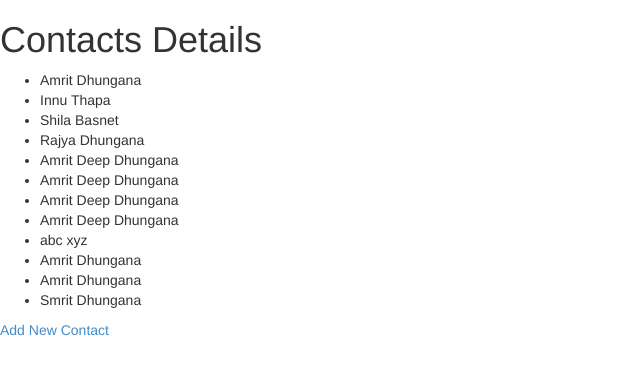
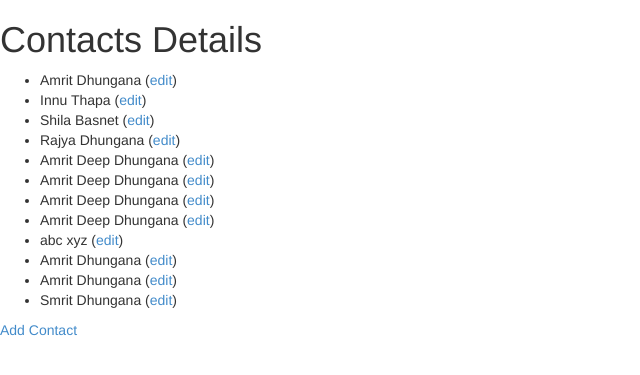
Before and after one commit to amritdeep/addressbook, a Django app: page / in a window 1280 px wide. Shown: the top 375 px of the page, without its empty margins (0-640 px from the left). Run offline with Django 3.2, Linux system fonts and the light colour scheme; data comes from the database, SQL or seed files in the repository; both versions use the stored data as it was after the commit; parts of the project's set-up code (start-up, migrations or seed data) failed here and were passed over.

Commit message:
add update view for contact app to edit the info

```diff
--- a/addressbook/urls.py
+++ b/addressbook/urls.py
@@ -10,9 +10,12 @@ urlpatterns = patterns('',
 	url(r'^$', contacts.views.ListContactView.as_view(),
 		name='contacts-list',
 	),
-	url(r'^new$', contacts.views.CreateContactView.as_view(),
-		name='contact-new',
+	url(r'^new/$', contacts.views.CreateContactView.as_view(),
+		name='contacts-new',
 	),
+    url(r'^edit/(?P<pk>\d+)$', contacts.views.UpdateContactView.as_view(),
+        name='contacts-edit'
+    )
     # Examples:
     # url(r'^$', 'addressbook.views.home', name='home'),
     # url(r'^addressbook/', include('addressbook.foo.urls')),
--- a/contacts/templates/contact_list.html
+++ b/contacts/templates/contact_list.html
@@ -12,10 +12,11 @@
 	{% for contact in object_list %}
 		<li class="contact">
 			{{ contact }}
+			(<a href="{% url "contacts-edit" pk=contact.id %}">edit</a>)
 		</li>
 
 	{% endfor %}
 </ul>
 
-<a href="{% url "contact-new" %}">Add New Contact</a>
+<a href="{% url "contacts-new" %}">Add Contact</a>
 {% endblock %}
--- a/contacts/views.py
+++ b/contacts/views.py
@@ -1,5 +1,5 @@
 # Create your views here.
-from django.views.generic import ListView, CreateView
+from django.views.generic import ListView, CreateView, UpdateView
 from django.core.urlresolvers import reverse
 from contacts.models import Contact
 
@@ -12,4 +12,24 @@ class CreateContactView(CreateView):
 	template_name = 'edit_contact.html'
 
 	def get_success_url(self):
-		return reverse('contact-list')
+		return reverse('contacts-list')
+
+	def get_context_data(self, **kwargs):
+		context = super(CreateContactView, self).get_context_data(**kwargs)
+		context['action'] = reverse('contacts-new')
+
+		return context
+
+class UpdateContactView(UpdateView):
+	model = Contact
+	template_name = 'edit_contact.html'
+
+	def get_success_url(self):
+		return reverse('contacts-list')
+
+	def get_context_data(self, **kwargs):
+		context = super(UpdateContactView, self).get_context_data(**kwargs)
+		context['action'] = reverse('contacts-edit',
+									kwargs={'pk': self.get_object().id})
+
+		return context
```
Also changed, not shown: contacts/templates/edit_contact.html (+6 -1 lines), address.db.
